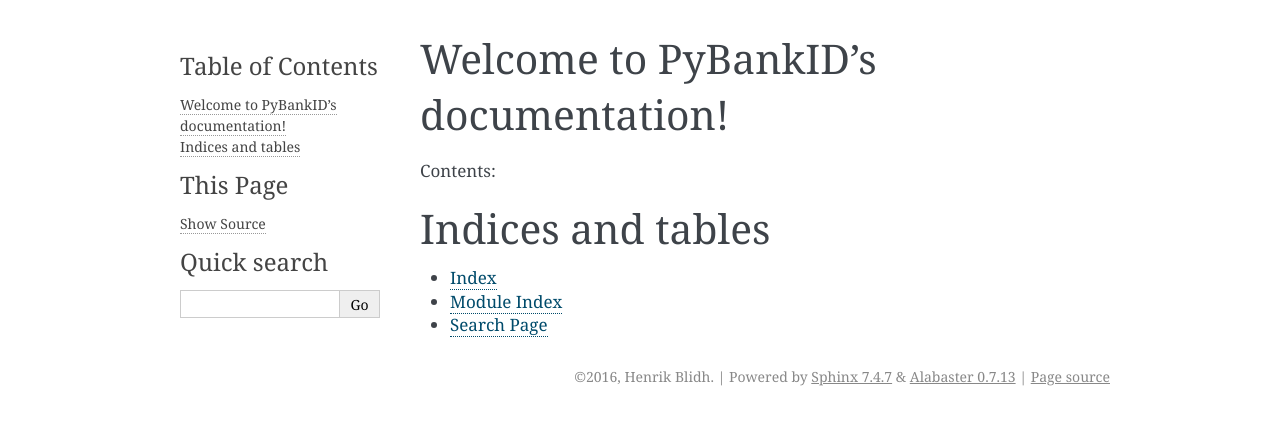
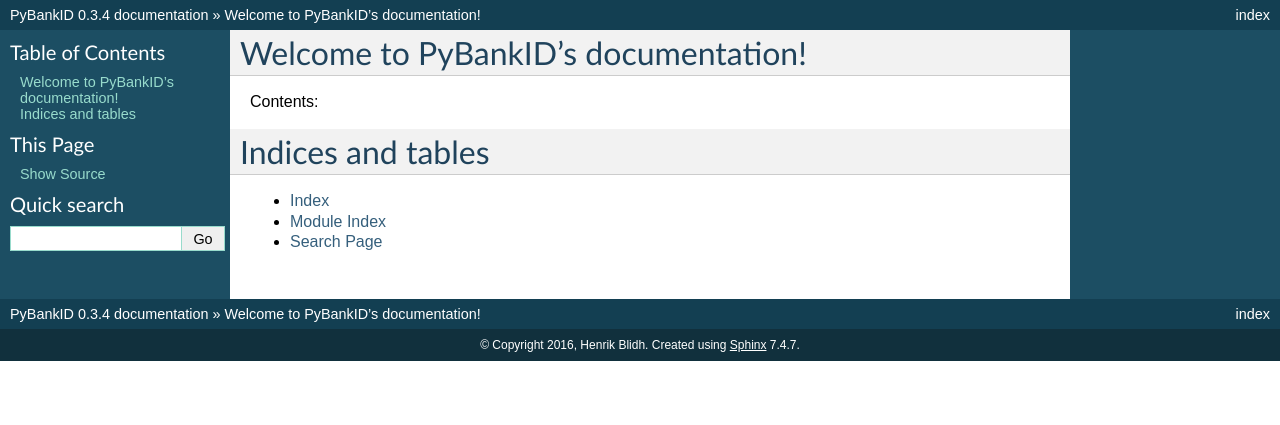
Before and after one commit to hbldh/pybankid, a Sphinx documentation site: the page built from docs/index.rst, in a window 1280 px wide. Shown: the top 425 px of the page. Built offline with Sphinx 7.4.7, drawn with Linux system fonts in a browser that asks for light colours.

Commit message:
Set theme to default for docs.

```diff
--- a/docs/conf.py
+++ b/docs/conf.py
@@ -112,7 +112,8 @@
 
 # The theme to use for HTML and HTML Help pages.  See the documentation for
 # a list of builtin themes.
-html_theme = 'alabaster'
+
+html_theme = "default"
 
 # Theme options are theme-specific and customize the look and feel of a theme
 # further.  For a list of options available for each theme, see the
```
